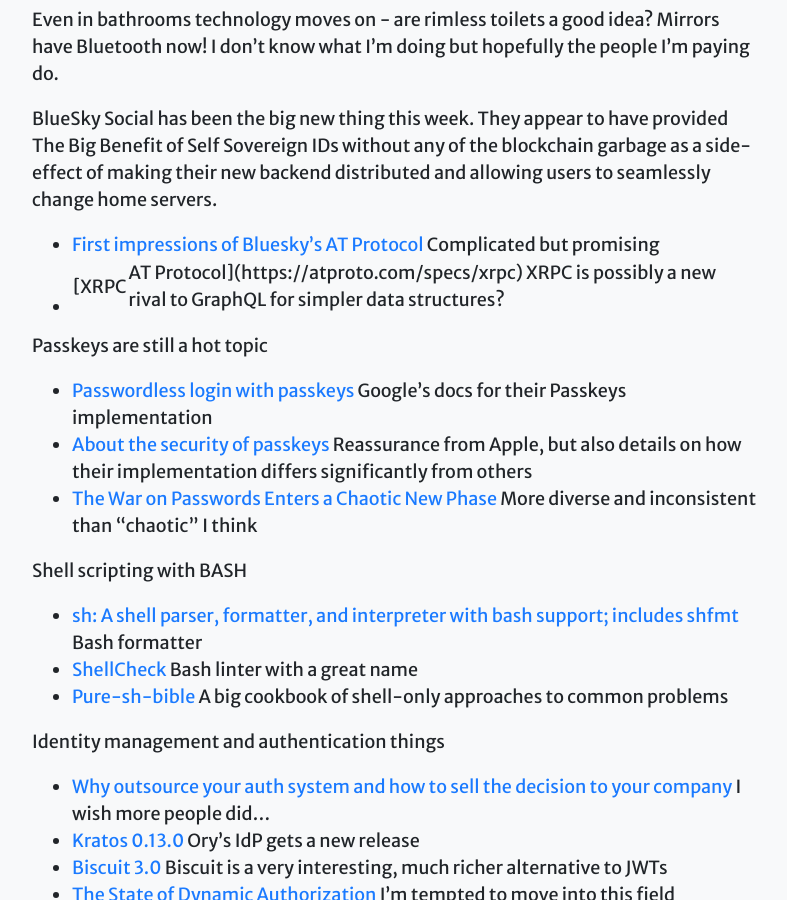
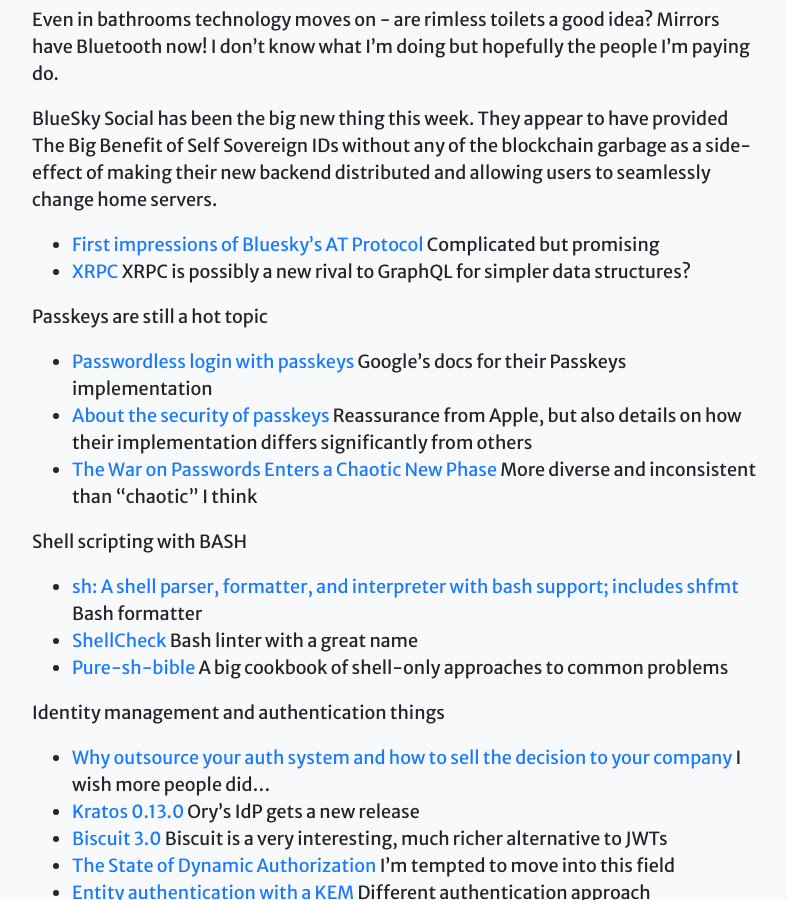
Before and after one commit to Digital-Identity-Labs/digital-identity-labs.github.io, a Jekyll site: the page built from _posts/2023-05-01-com6.markdown, in a window 1280 px wide and 900 px high, scrolled down 725 px. Shown: the whole window, without its empty margins (246-1033 px from the left). Built offline with Jekyll 4.4.1, drawn with Linux system fonts in a browser that asks for light colours; comment, search, counter and statistics services are not loaded.

Commit message:
Oops, link mangled

```diff
--- a/_posts/2023-05-01-com6.markdown
+++ b/_posts/2023-05-01-com6.markdown
@@ -19,7 +19,7 @@
 seamlessly change home servers.
 
 * [First impressions of Bluesky's AT Protocol](https://educatedguesswork.org/posts/atproto-firstlook/) Complicated but promising
-* [XRPC | AT Protocol](https://atproto.com/specs/xrpc) XRPC is possibly a new rival to GraphQL for simpler data structures?
+* [XRPC](https://atproto.com/specs/xrpc) XRPC is possibly a new rival to GraphQL for simpler data structures?
 
 Passkeys are still a hot topic
 
```
